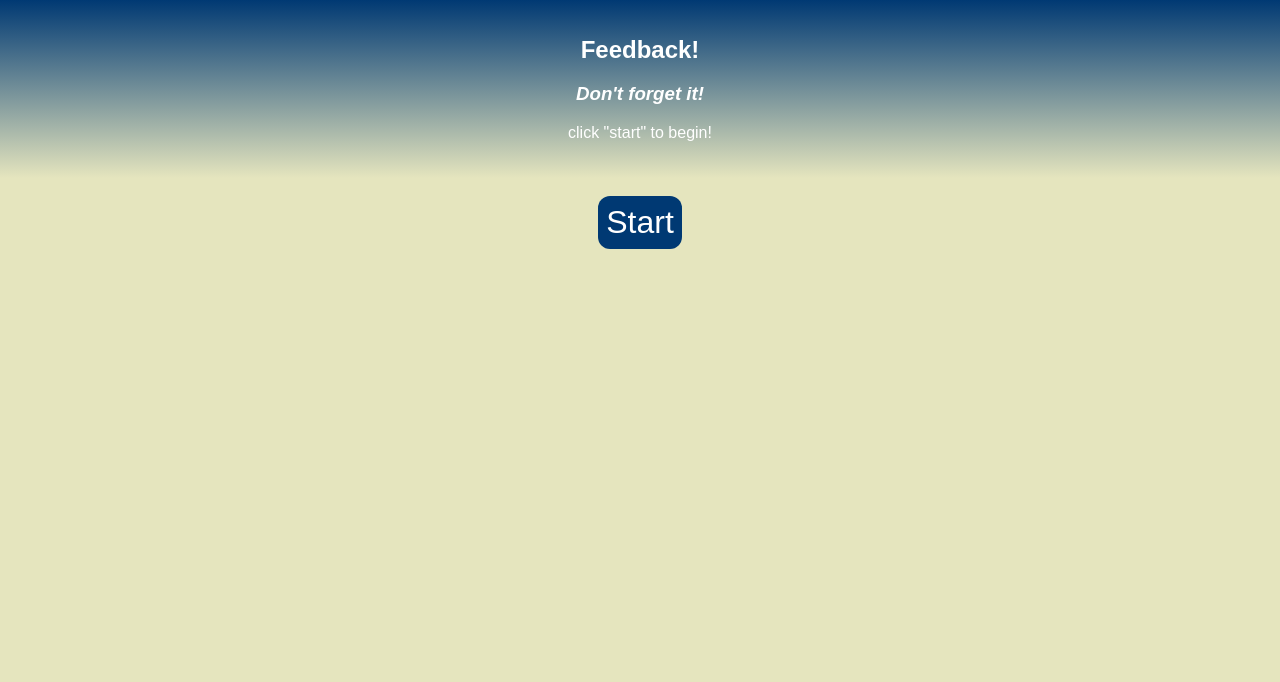
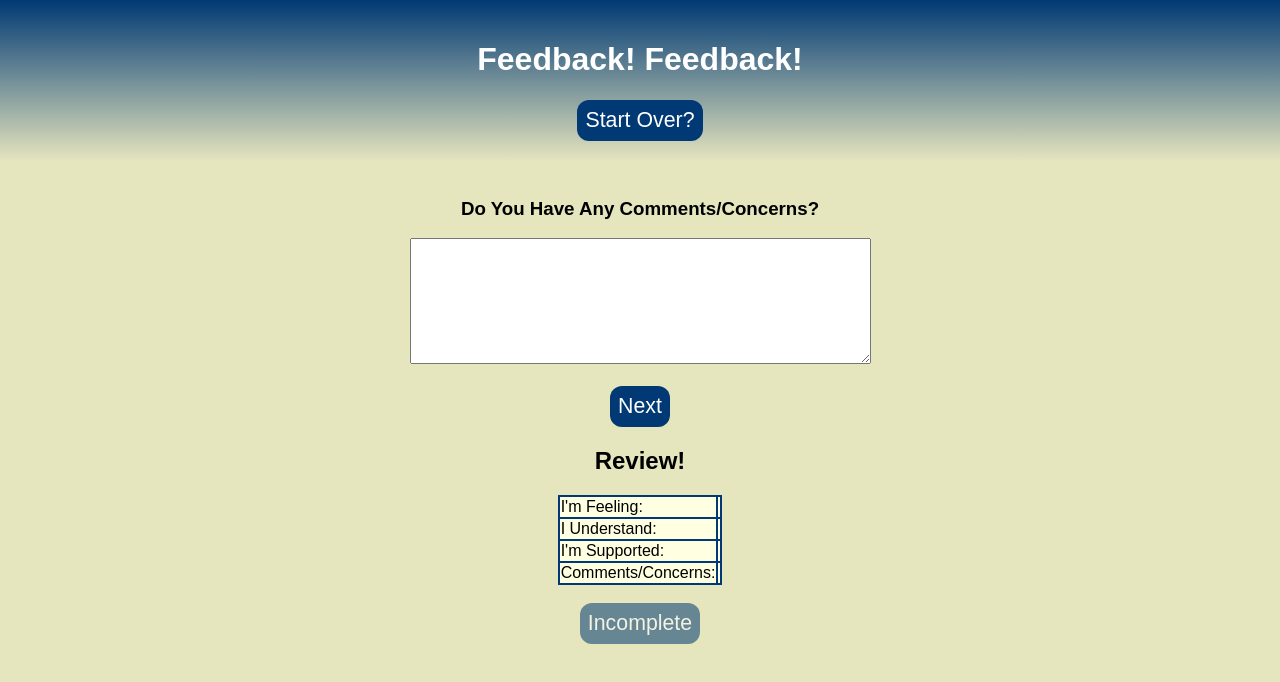
Before and after one commit to KaetiG/redux-feedback, a React (Create React App) app: page /#/comments in a window 1280 px wide. Before the commit this address led to /#/. Shown: the top 682 px of the page. Built offline with nearby package versions, Linux system fonts and the light colour scheme.

Commit message:
add more styling to incomplete button and header

```diff
--- a/src/components/App/App.css
+++ b/src/components/App/App.css
@@ -47,6 +47,10 @@ button.startButton {
   font-size: 24pt;
 }
 
+button.incompleteButton {
+  opacity: .55;
+}
+
 table.center {
   margin-left:auto;
   margin-right:auto;
--- a/src/components/Comments/Comments.js
+++ b/src/components/Comments/Comments.js
@@ -19,8 +19,7 @@ class Comments extends Component {
     render() {
         return (
             <>
-                <label>Comments/Concerns?</label>
-                <br />
+                <h3>Do You Have Any Comments/Concerns?</h3>
                 <textarea type="text"
                     rows="8"
                     cols="55"
--- a/src/components/Feelings/Feelings.js
+++ b/src/components/Feelings/Feelings.js
@@ -5,11 +5,11 @@ import { connect } from 'react-redux'; //connects the reduxState to this compone
 import ReviewView from '../ReviewView/ReviewView';
 
 class Feelings extends Component {
-state = {
-    feeling: 1,
+    state = {
+        feeling: 1,
     }
-//I have the feedback starting at 1 so that I do not have to do an extra ternary conditional for the Next button and make it disabled
-//if a number is not chosen. They just default to sad I guess lol
+    //I have the feedback starting at 1 so that I do not have to do an extra ternary conditional for the Next button and make it disabled
+    //if a number is not chosen. They just default to sad I guess lol
 
     handleInputFeelz = (event) => {
         this.setState({
@@ -18,15 +18,14 @@ state = {
     }
     //--------ACTION DISPATCH---------//
     handleFeelings = () => {
-        this.props.dispatch({type: 'ADD_FEEDBACK', payload: this.state}) //sends the value in local state to the object in reduxState
+        this.props.dispatch({ type: 'ADD_FEEDBACK', payload: this.state }) //sends the value in local state to the object in reduxState
         this.props.history.push('/understanding'); //brings user to next page
     }
 
     render() {
         return (
             <>
-                <label>Feeling?</label>
-                <br />
+                <h3>How Are You Feeling?</h3>
                 <input type="number"
                     min="1"
                     max="5"
--- a/src/components/Header/Header.js
+++ b/src/components/Header/Header.js
@@ -11,10 +11,9 @@ handleStartOver = () => {
     render() {
         return (
             <header className="App-header">
-                <h1 className="App-title">Feedback!</h1>
-                <h3><i>Don't forget it!</i></h3>
+            <h1>Feedback! Feedback!</h1>
                 {this.props.location.pathname === '/' ?
-                <p>click "start" to begin!</p>
+                <h2>click "start" to begin!</h2>
                 :
                 <button onClick={this.handleStartOver}>Start Over?</button>}
             </header>
--- a/src/components/ReviewView/ReviewView.js
+++ b/src/components/ReviewView/ReviewView.js
@@ -54,7 +54,7 @@ class ReviewView extends Component {
                 || this.props.location.pathname === '/support'
                 || this.props.location.pathname === '/comments' ?
                     <>
-                        <button disabled>Incomplete</button><br />
+                        <button className='incompleteButton' disabled>Incomplete</button><br />
                     </>
                     :
                     <>
--- a/src/components/Support/Support.js
+++ b/src/components/Support/Support.js
@@ -19,8 +19,7 @@ class Support extends Component {
     render() {
         return (
             <>
-                <label>Supported?</label>
-                <br />
+                <h3>How Supported Do You Feel?</h3>
                 <input type="number"
                     min="1"
                     max="5"
--- a/src/components/Understanding/Understanding.js
+++ b/src/components/Understanding/Understanding.js
@@ -19,8 +19,7 @@ class Understanding extends Component {
     render() {
         return (
             <>
-                <label>Do You Understand?</label>
-                <br />
+                <h3>How Well Are You Understanding?</h3>
                 <input type="number"
                     min="1"
                     max="5"
```
